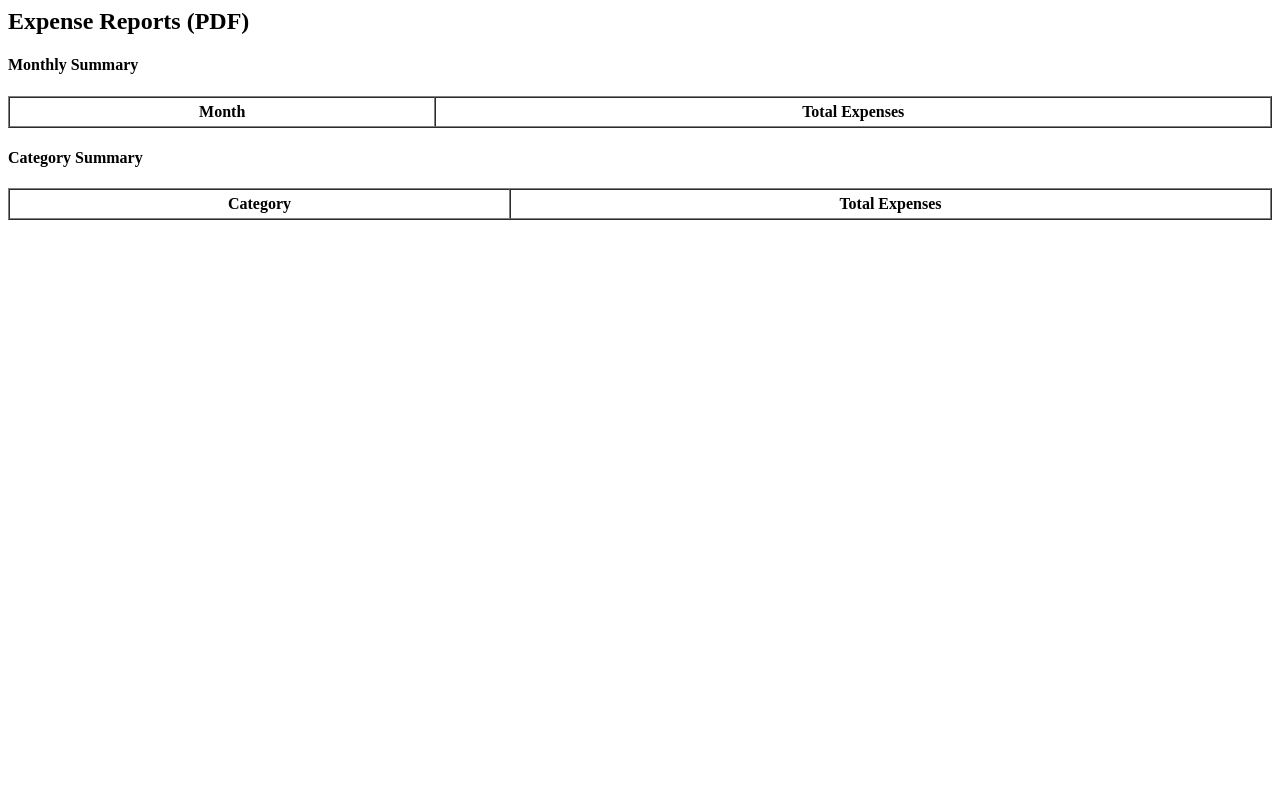
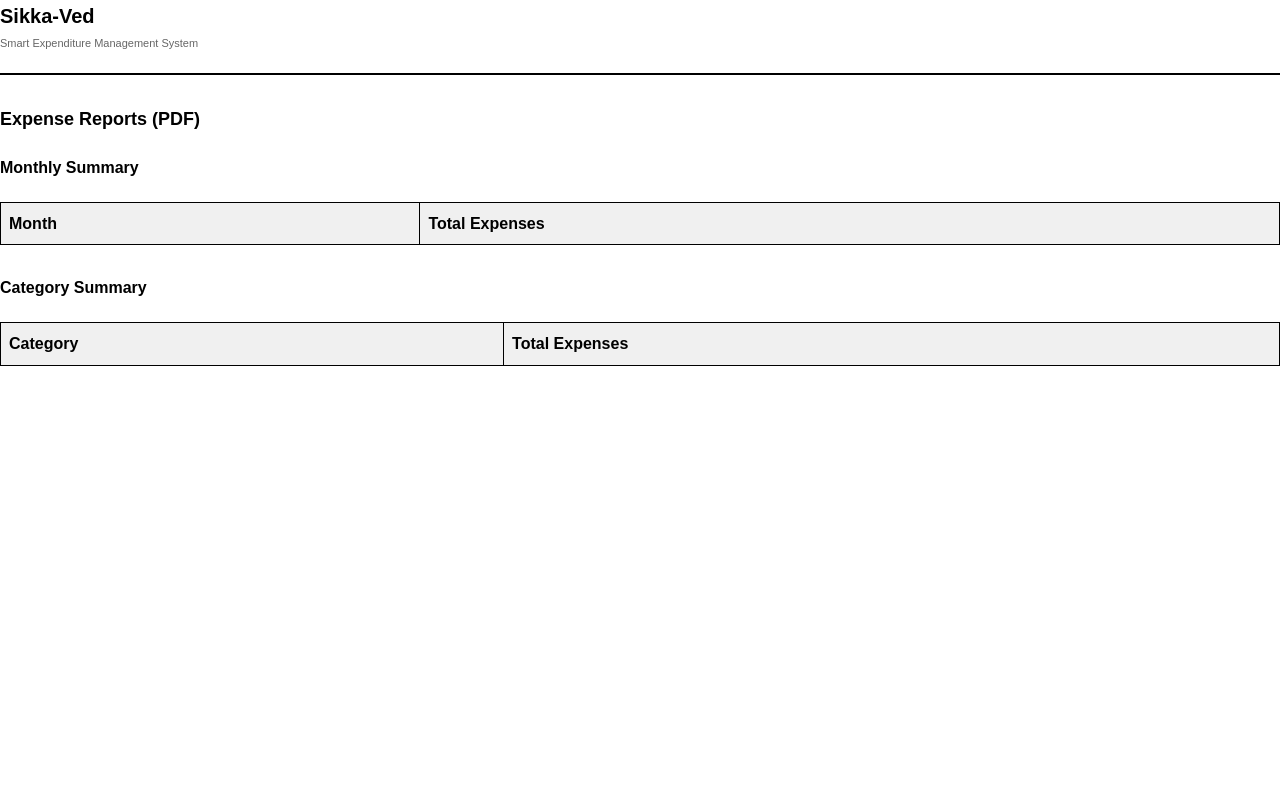
Before and after one commit to utsav0514/Sika_ved, a Django app: template core_app/templates/reports_pdf.html in a window 1280 px wide. Run offline with Django 5.2, Linux system fonts and the light colour scheme; the template is opened without the code that fills it, so the values that code supplies are empty.

Commit message:
Changes on UI

```diff
--- a/core_app/templates/reports_pdf.html
+++ b/core_app/templates/reports_pdf.html
@@ -1,7 +1,113 @@
+<!DOCTYPE html>
+<html>
+<head>
+    <meta charset="UTF-8">
+    {% load static %}
+    <style>
+        @page {
+            margin: 2cm;
+        }
+
+        body {
+            font-family: 'Arial', sans-serif;
+            color: #000;
+            line-height: 1.6;
+            margin: 0;
+            padding: 0;
+        }
+
+        /* Header with Logo Section */
+        .header {
+            display: flex;
+            align-items: center;
+            justify-content: space-between;
+            margin-bottom: 30px;
+            padding-bottom: 20px;
+            border-bottom: 2px solid #000;
+        }
+
+        .logo-section {
+            display: flex;
+            align-items: center;
+            gap: 15px;
+        }
+
+        .logo {
+            width: 60px;
+            height: 60px;
+            display: flex;
+            align-items: center;
+            justify-content: center;
+        }
+
+        .logo img {
+            width: 100%;
+            height: 100%;
+            object-fit: contain;
+        }
+
+        .company-info h1 {
+            font-size: 20px;
+            margin: 0 0 3px 0;
+            font-weight: bold;
+        }
+
+        .company-info .slogan {
+            font-size: 11px;
+            color: #666;
+            margin: 0;
+        }
+
+        h2 {
+            font-size: 18px;
+            font-weight: bold;
+            margin: 30px 0 15px 0;
+        }
+
+        table {
+            width: 100%;
+            border-collapse: collapse;
+            margin-bottom: 30px;
+        }
+
+        table, th, td {
+            border: 1px solid #000;
+        }
+
+        th {
+            background-color: #f0f0f0;
+            padding: 8px;
+            text-align: left;
+            font-weight: bold;
+        }
+
+        td {
+            padding: 8px;
+        }
+
+        tr:nth-child(even) {
+            background-color: #fafafa;
+        }
+    </style>
+</head>
+<body>
+    <!-- Header with Logo -->
+    <div class="header">
+        <!-- <div class="logo-section"> -->
+            <!-- <div class="logo">
+                <img src="{% static 'C:/Users/ACER/Desktop/Sika_ved/static/images/logo.png' %}" alt="Sikka-Ved Logo">
+            </div> -->
+            <div class="company-info">
+                <h1>Sikka-Ved</h1>
+                <p class="slogan">Smart Expenditure Management System</p>
+            </div>
+        </div>
+    </div>
+
     <h2>Expense Reports (PDF)</h2>
 
     <h4>Monthly Summary</h4>
-<table border="1" width="100%" cellspacing="0" cellpadding="5">
+    <table>
         <tr>
             <th>Month</th>
             <th>Total Expenses</th>
```
Also changed, not shown: other parts of core_app/templates/reports_pdf.html (+3 -1 lines), core_app/templates/reports.html (+30 -3 lines), db.sqlite3. Lines whose indentation alone changed are shown as unchanged.
